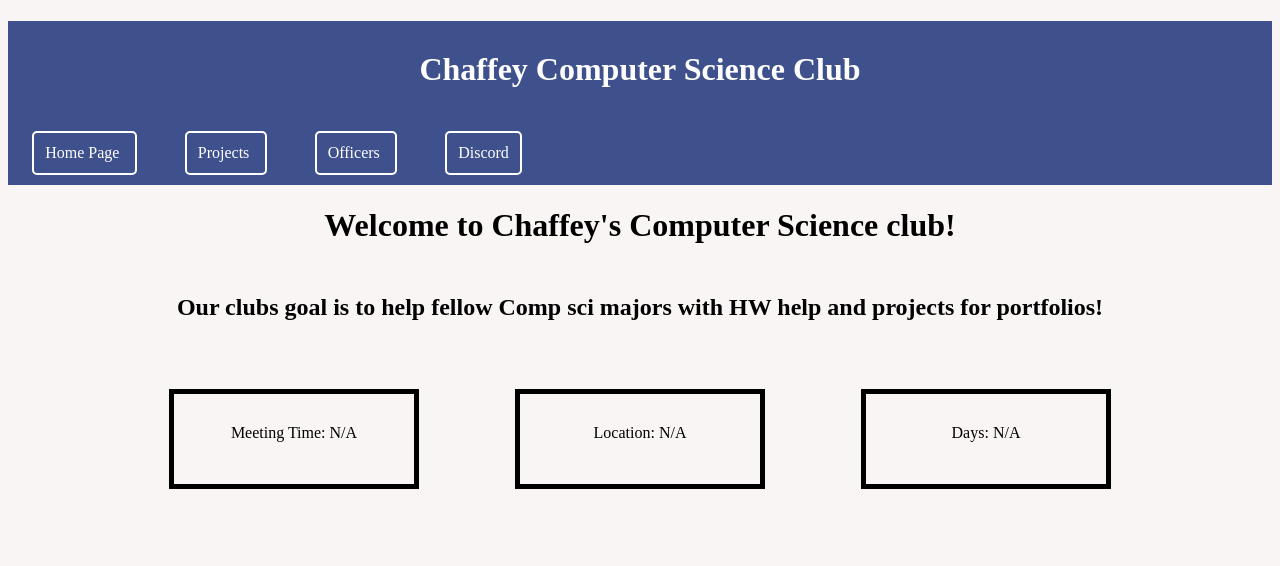
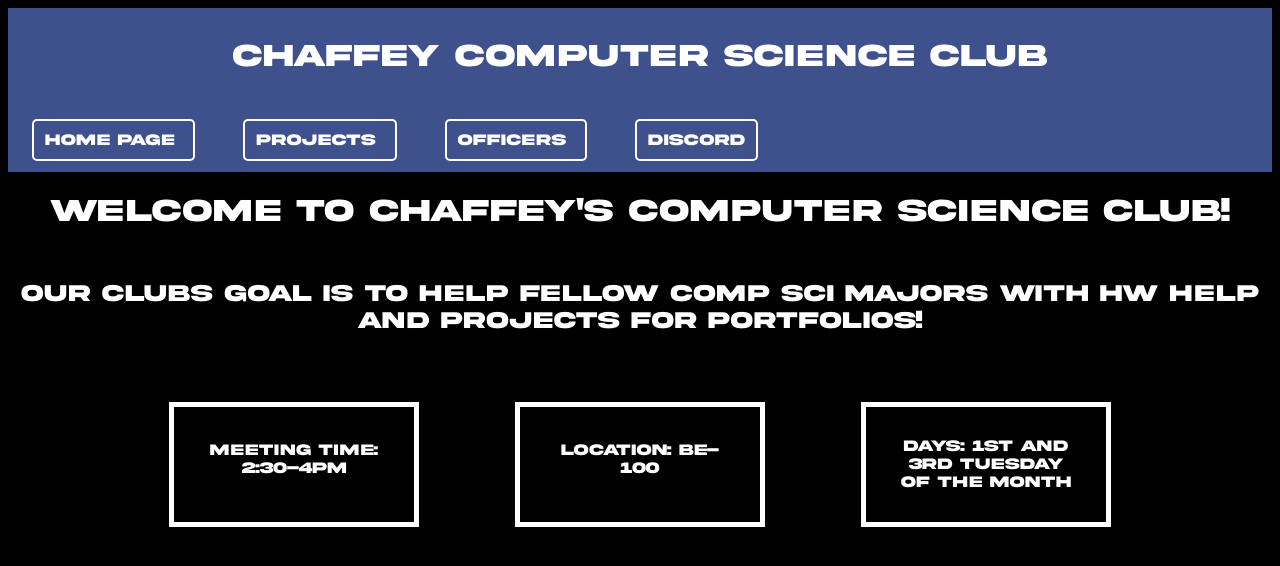
Before and after one commit to ChaffeyComputerScienceClub/ChaffeyCompSciClub.github.io, a plain HTML site: page index.html in a window 1280 px wide. Drawn offline with Linux system fonts and the light colour scheme.

Commit message:
finished

```diff
--- a/index.html
+++ b/index.html
@@ -29,9 +29,9 @@
         <h1 style="text-align:center;">Welcome to Chaffey's Computer Science club!</h1>
         <h2 style="text-align:center; margin-top: 50px;">Our clubs goal is to help fellow Comp sci majors with HW help and projects for portfolios!</h2>
         <section class="meetingbox">
-            <div class="meetinginfo"> Meeting Time: N/A</div>
-            <div class="meetinginfo"> Location: N/A</div>
-            <div class="meetinginfo"> Days: N/A</div>
+            <div class="meetinginfo" style="padding: 2.1rem;"> Meeting Time: 2:30-4pm</div>
+            <div class="meetinginfo" style="padding: 2.1rem;"> Location:    BE-100</div>
+            <div class="meetinginfo"> Days: 1st and 3rd Tuesday of the month</div>
         </section>
 
     </main>
--- a/style.css
+++ b/style.css
@@ -1,3 +1,11 @@
+@font-face {
+    font-family: myFont;
+    src: url(akira.OTF);
+}
+html{
+    font-family: myFont;
+}
+
 .headerTitle{
     color:white;
     text-align:center;
@@ -15,6 +23,8 @@
 }
 .headerStyle{
     background-color: rgb(63, 81, 141);
+    margin-block-start: 0%;
+    margin-block-end: 0%;
 }
 .navStyle{
     background-color: rgb(63, 81, 141);
@@ -22,7 +32,7 @@
 .card{
   margin: 1.5rem;
   text-align: center;
-  color: rgb(255, 255, 255);
+  color: white;
   text-decoration: none;
   border: 2px solid #ffffff;
   border-radius: 5px;
@@ -37,7 +47,7 @@
 .officerCard{
     margin-left: 6rem;
     width:500px;
-    border:5px solid black;
+    border:5px solid white;
     padding:10px;
     text-align: center;
 }
@@ -52,8 +62,8 @@
 .meetinginfo{
     margin: 3rem;
     width:250px;
-    height:100px;
-    border:5px solid black;
+    height:125px;
+    border:5px solid white;
     padding:30px;
     text-align: center;
 }
@@ -64,6 +74,15 @@
     flex-wrap: wrap;
 }
 *{
-    background-color: rgb(250, 245, 245);
+    background-color: black;
     box-sizing: border-box;
 }
+h1{
+    color:white;
+}
+h2{
+    color: white;
+}
+div{
+    color:white;
+}
```
Also changed, not shown: officers.html (+2 -2 lines), projects.html (+8 -0 lines), akira.OTF (added), tomoIdle.gif (added).
